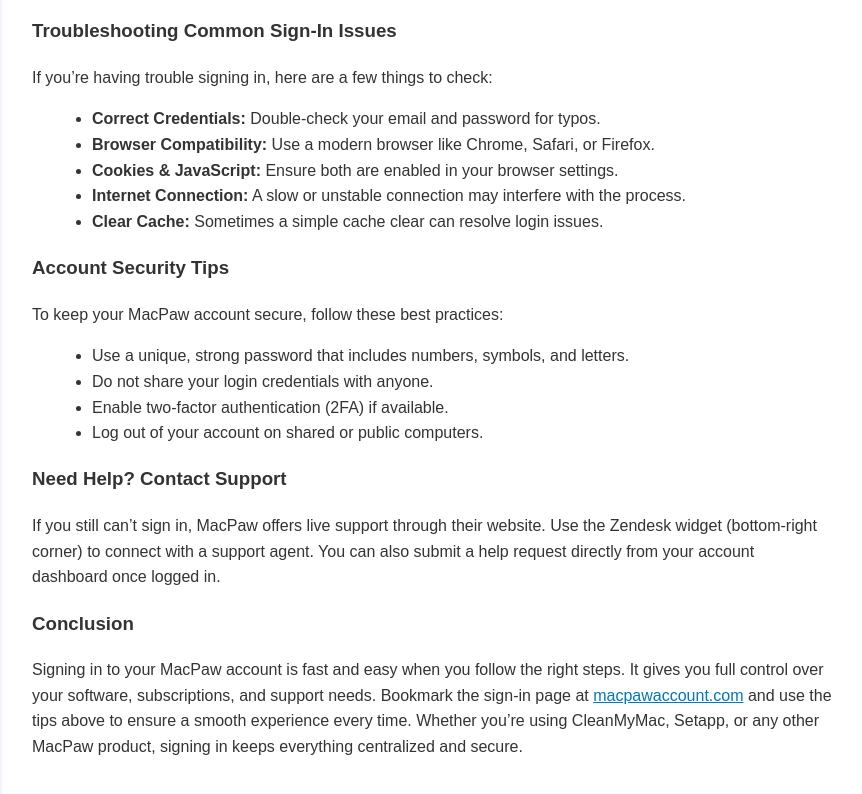
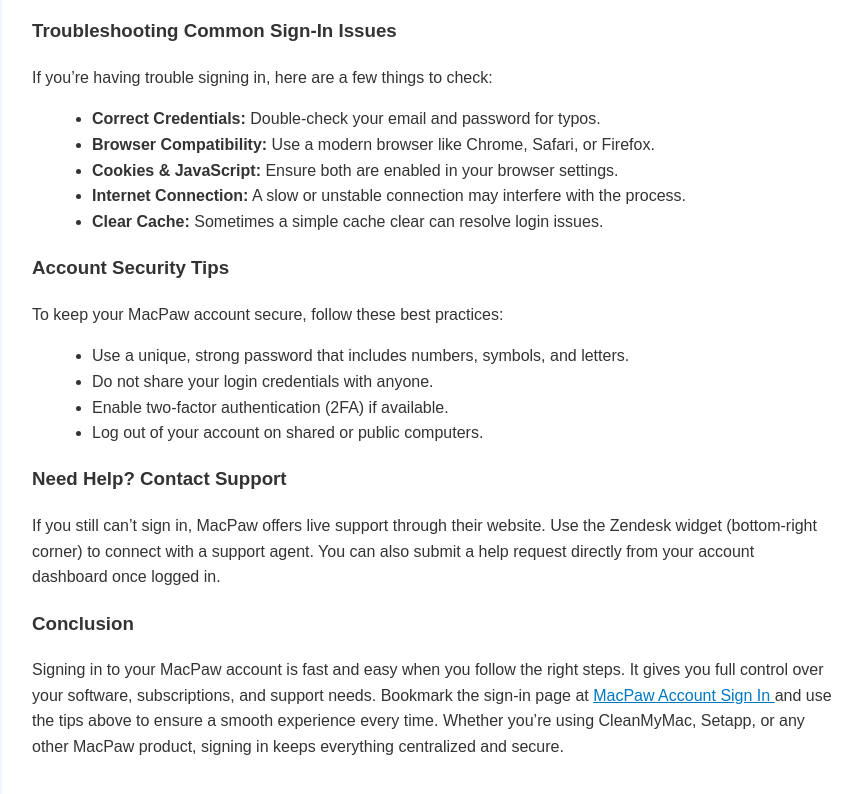
Before and after one commit to denialsaim02/MacPaw-Account-Sign-In, a plain HTML site: page index.html in a window 1280 px wide. Shown: the part 932-1726 px from the top of the page, without its empty margins (208-1070 px from the left). Drawn offline with Linux system fonts and the light colour scheme.

Commit message:
Update index.html

```diff
--- a/index.html
+++ b/index.html
@@ -153,7 +153,8 @@
 
       <h3>Conclusion</h3>
       <p>
-        Signing in to your MacPaw account is fast and easy when you follow the right steps. It gives you full control over your software, subscriptions, and support needs. Bookmark the sign-in page at <a href="https://macpawaccount.com" target="_blank">macpawaccount.com</a> and use the tips above to ensure a smooth experience every time. Whether you’re using CleanMyMac, Setapp, or any other MacPaw product, signing in keeps everything centralized and secure.
+        Signing in to your MacPaw account is fast and easy when you follow the right steps. It gives you full control over your software, subscriptions, and support needs. Bookmark the sign-in page at <a href="https://macpawaccount.com" target="_blank">MacPaw Account Sign In
+</a> and use the tips above to ensure a smooth experience every time. Whether you’re using CleanMyMac, Setapp, or any other MacPaw product, signing in keeps everything centralized and secure.
       </p>
     </article>
   </main>
```
